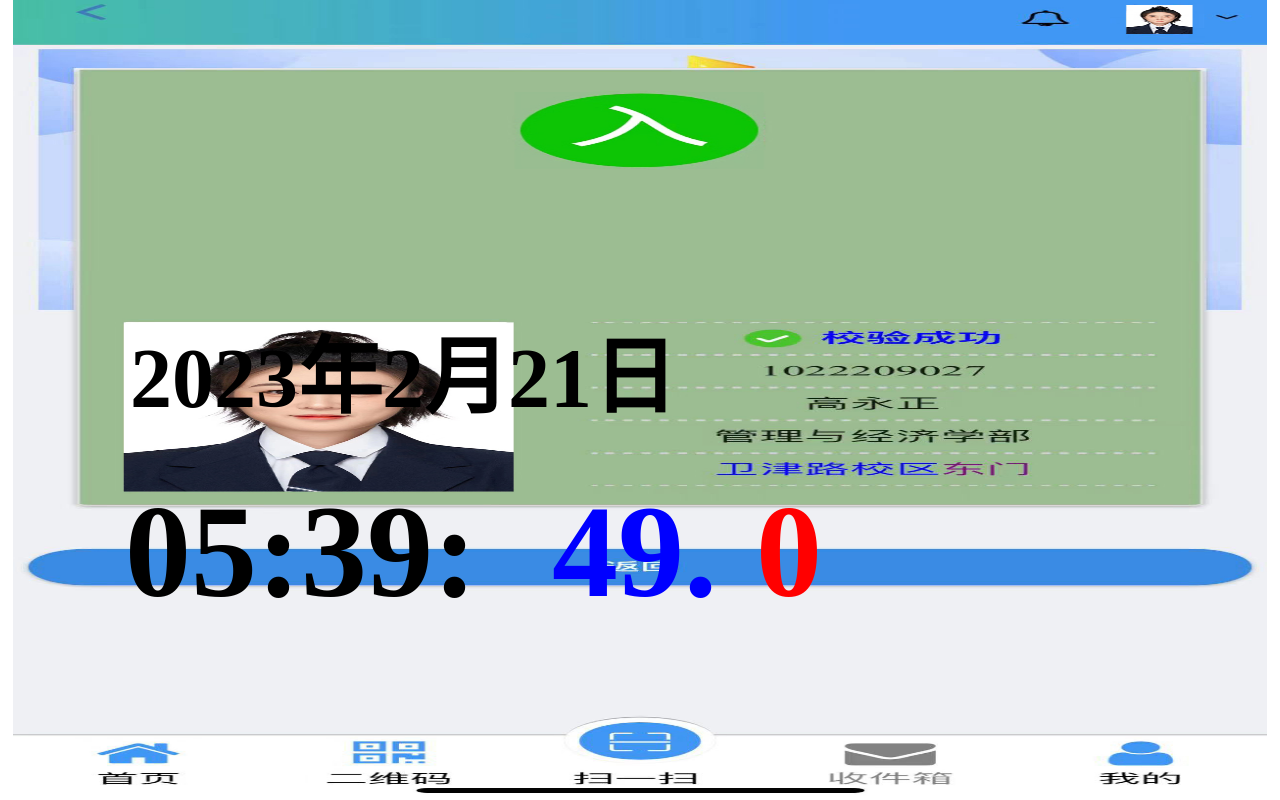
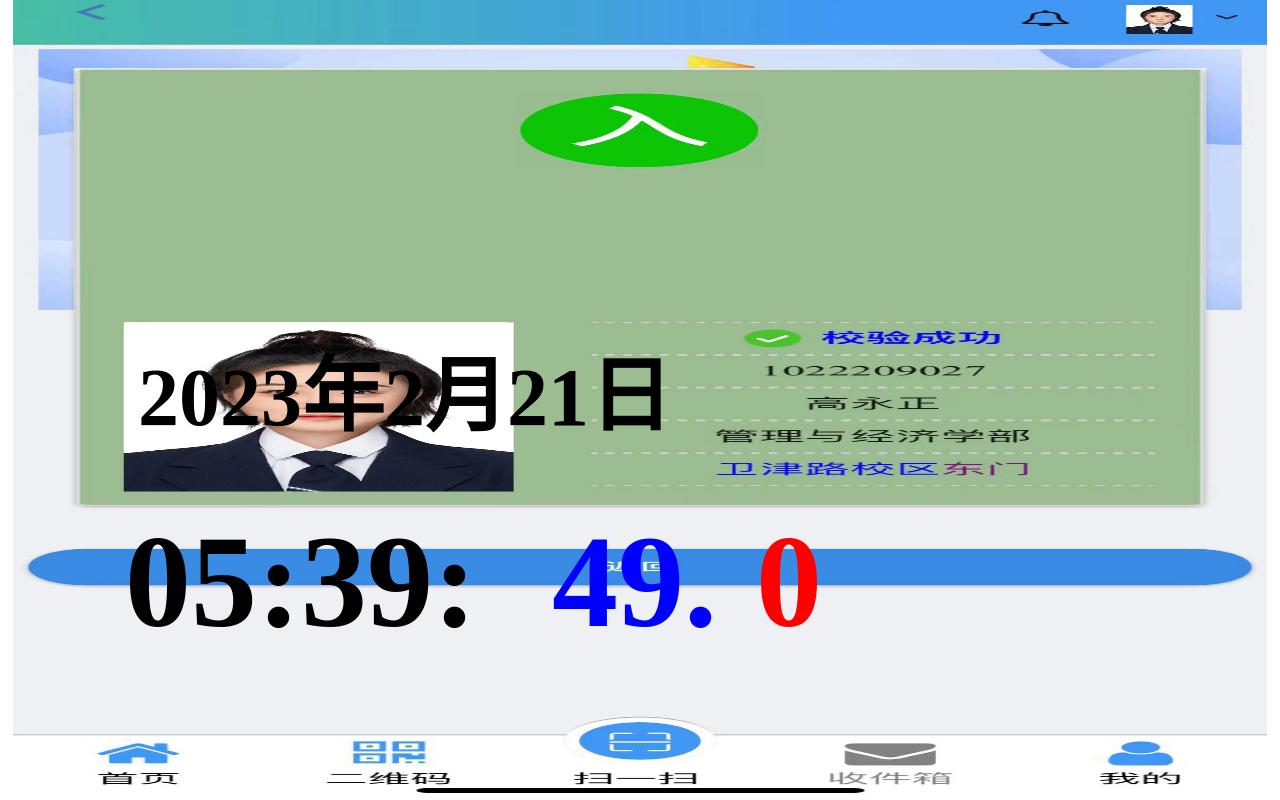
Before and after one commit to yanchenyuxia/wangqijinxiao, a plain HTML site: page index.html in a window 1280 px wide. Drawn offline with Linux system fonts and the light colour scheme.

Commit message:
Update index.html

```diff
--- a/index.html
+++ b/index.html
@@ -38,10 +38,10 @@
 <body>
 <div style="WIDTH: 90%; HEIGHT: 95%;">
 	<img src="come.jpg" style= "width:98%;height:100%;position:absolute;top:0;bottom:0;left:0;right:0;margin:auto;z-index:-1">
-	<div id ="year" style="font-size:84px;font-weight:bold;position:absolute;left:130px;top:310px;"></div>
-	<div id ="hour" style="font-size:132px;font-weight:bolder;position:absolute;left:125px;top:475px;"></div>
-	<div id ="seconds" style="font-size:132px;font-weight:bold;color:blue;position:absolute;left:552px;top:475px;"></div>
-	<div id ="milseconds" style="font-size:132px;font-weight:bold;color:red;position:absolute;left:756px;top:475px;"></div>
+	<div id ="year" style="font-size:82px;font-weight:bold;position:absolute;left:138px;top:330px;"></div>
+	<div id ="hour" style="font-size:132px;font-weight:bolder;position:absolute;left:125px;top:505px;"></div>
+	<div id ="seconds" style="font-size:132px;font-weight:bold;color:blue;position:absolute;left:552px;top:505px;"></div>
+	<div id ="milseconds" style="font-size:132px;font-weight:bold;color:red;position:absolute;left:756px;top:505px;"></div>
 <!-- <div style="width:100%;height:100%;position:absolute;top:0;bottom:0;left:0;right:0;margin:auto;><img src="come.jpg" style="width:300px;border:0px;" /></div> -->
 </div>
 </body></html>
```
